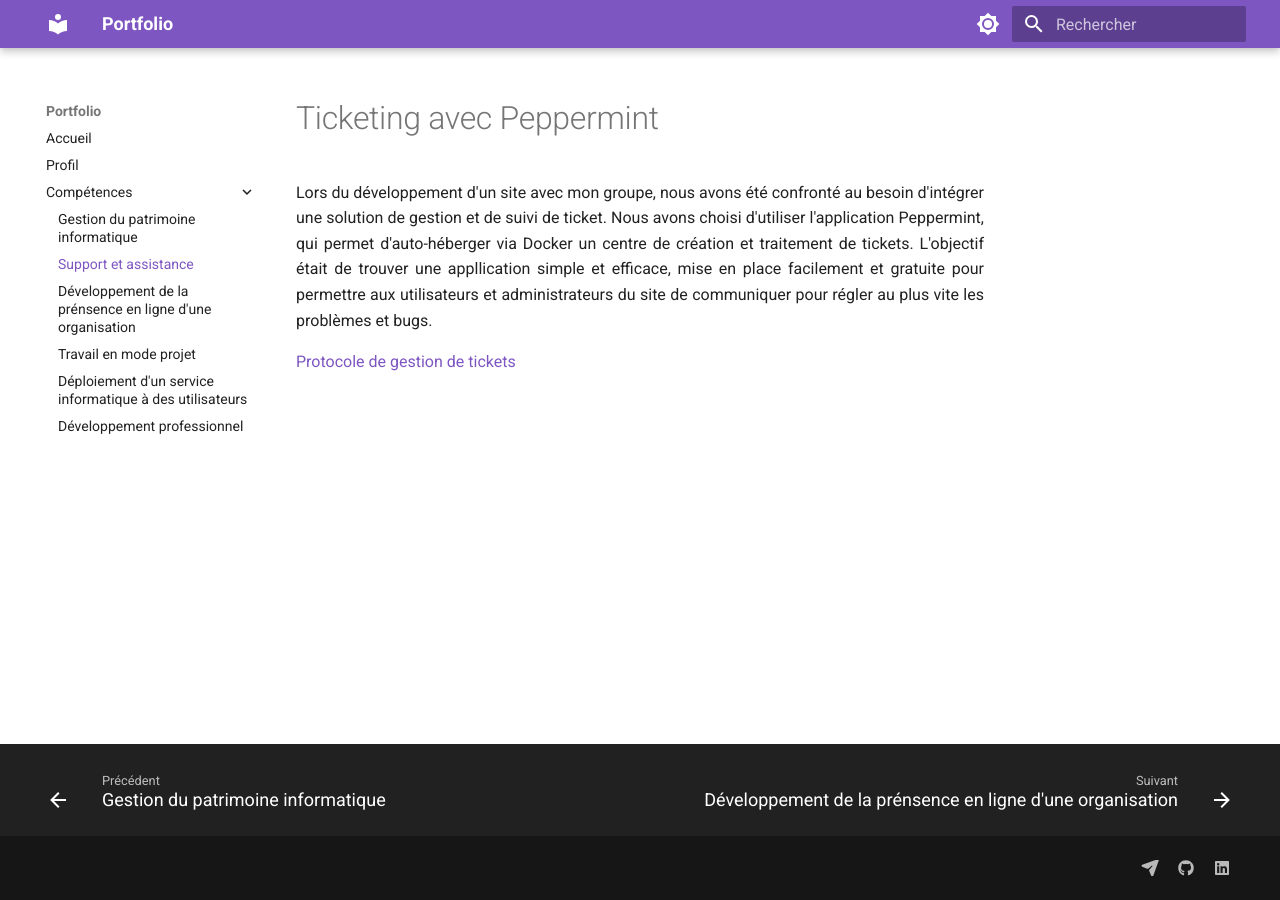
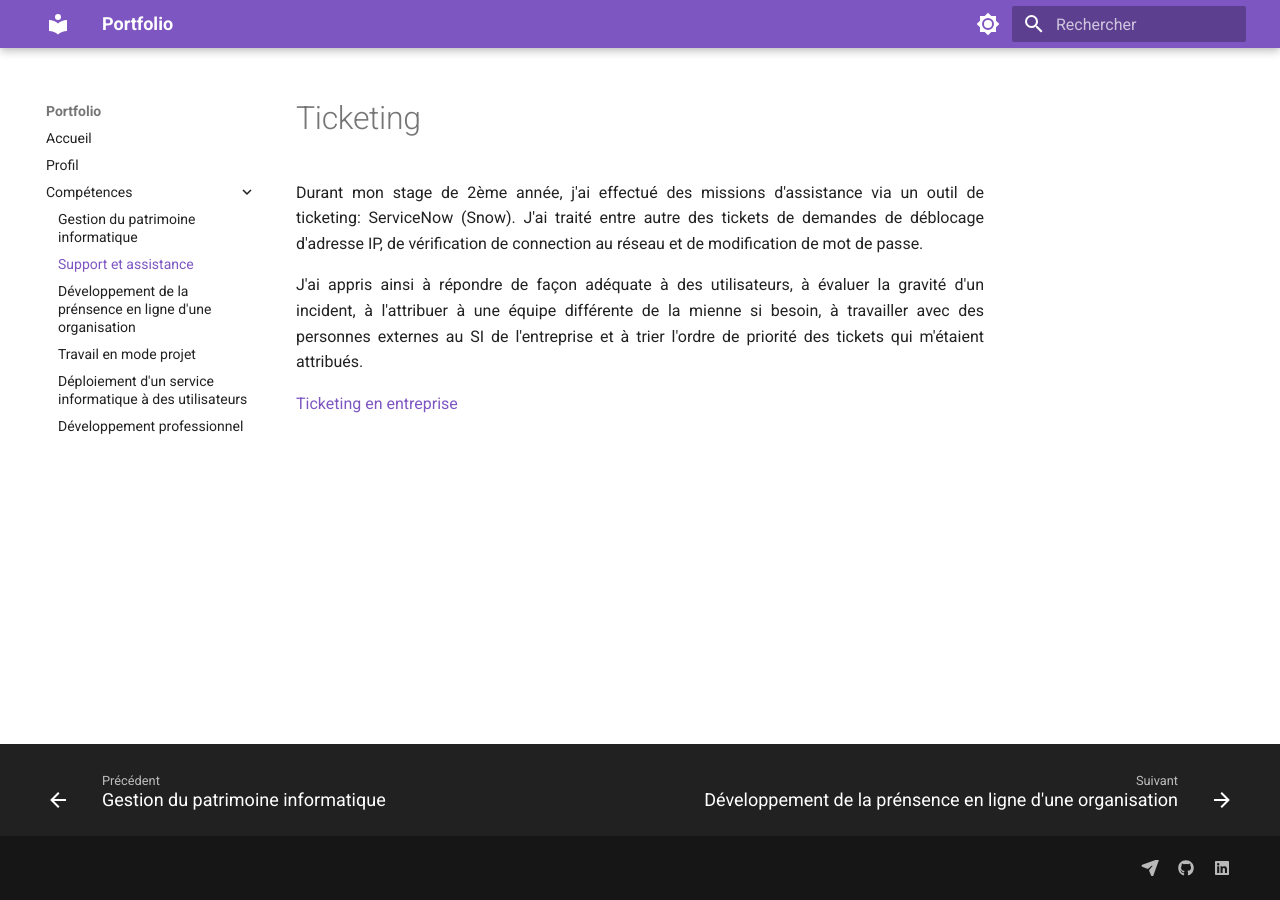
Before and after one commit to saulevant/portfolio_en_ligne, an MkDocs documentation site: the page built from docs/competences/support-assistance.md, in a window 1280 px wide. Built offline with MkDocs 1.6.1 and Material for MkDocs 9.7.7, drawn with Linux system fonts in a browser that asks for light colours.

Commit message:
Ajout ticketing

```diff
--- a/docs/competences/support-assistance.md
+++ b/docs/competences/support-assistance.md
@@ -1,6 +1,7 @@
-# Ticketing avec Peppermint
+# Ticketing
 
-Lors du développement d'un site avec mon groupe, nous avons été confronté au besoin d'intégrer une solution de gestion et de suivi de ticket. Nous avons choisi d'utiliser l'application Peppermint, qui permet d'auto-héberger via Docker un centre de création et traitement de tickets. L'objectif était de trouver une appllication simple et efficace, mise en place facilement et gratuite pour permettre aux utilisateurs et administrateurs du site de communiquer pour régler au plus vite les problèmes et bugs.
+Durant mon stage de 2ème année, j'ai effectué des missions d'assistance via un outil de ticketing: ServiceNow (Snow). J'ai traité entre autre des tickets de demandes de déblocage d'adresse IP, de vérification de connection au réseau et de modification de mot de passe.
 
+J'ai appris ainsi à répondre de façon adéquate à des utilisateurs, à évaluer la gravité d'un incident, à l'attribuer à une équipe différente de la mienne si besoin, à travailler avec des personnes externes au SI de l'entreprise et à trier l'ordre de priorité des tickets qui m'étaient attribués.
 
-[Protocole de gestion de tickets](assets/Outil de gestion de ticket.pdf)
+[Ticketing en entreprise](assets/Ticketing en entreprise.pdf)
--- a/docs/profil.md
+++ b/docs/profil.md
@@ -5,11 +5,11 @@
 
 | **TP / Projet** | **Gérer le patrimoine informatique** | **Répondre aux incidents** | **Développer la présence en ligne** | **Travailler en mode projet** | **Mettre à disposition un service** | **Organiser son développement professionnel** |
 |-----------------|--------------------------------------|-----------------------------|--------------------------------------|-------------------------------|-------------------------------------|-----------------------------------------------|
-| [TP Sauvegarde de données](competences/patrimoine-informatique.md)        |<span style="background-color: #4CAF50; display: inline-block; width: 100%; height: 39px; border-radius: 4px;"></span>                                      |                             |                                      |                               |                                     |                                               |
+| [TP OCS Inventory](competences/patrimoine-informatique.md)        |<span style="background-color: #4CAF50; display: inline-block; width: 100%; height: 39px; border-radius: 4px;"></span>                                      |                             |                                      |                               |                                     |                                               |
 | [Campagne d'E-mailing](competences/présence-en-ligne.md)|                                      |                             | <span style="background-color: #4CAF50; display: inline-block; width: 100%; height: 39px; border-radius: 4px;"></span>                                     |                               |                                     |                                               |
 | [Design Adaptatif](competences/travail-mode-projet.md)        |                                      |                             |                                      | <span style="background-color: #4CAF50; display: inline-block; width: 100%; height: 39px; border-radius: 4px;"></span>                              |                                     |                                               |
 | [Déploiement d'une documentation](competences/déploiement-service-info.md)         |                                      |                             |                                      |                               |<span style="background-color: #4CAF50; display: inline-block; width: 100%; height: 39px; border-radius: 4px;"></span>                                     |                                               |
-| [Outils de Ticketing](competences/support-assistance.md)        |                                      |<span style="background-color: #4CAF50; display: inline-block; width: 100%; height: 39px; border-radius: 4px;"></span>                             |                                      |                               |                                     |                                               |
+| [Outil de Ticketing](competences/support-assistance.md)        |                                      |<span style="background-color: #4CAF50; display: inline-block; width: 100%; height: 39px; border-radius: 4px;"></span>                             |                                      |                               |                                     |                                               |
 | [Environnement d'apprentissage personel](competences/développement-professionel.md)        |                                      |                             |                                      |                               |                                     |<span style="background-color: #4CAF50; display: inline-block; width: 100%; height: 39px; border-radius: 4px;"></span>                                               |
 
 
```
Also changed, not shown: 1 other file.
